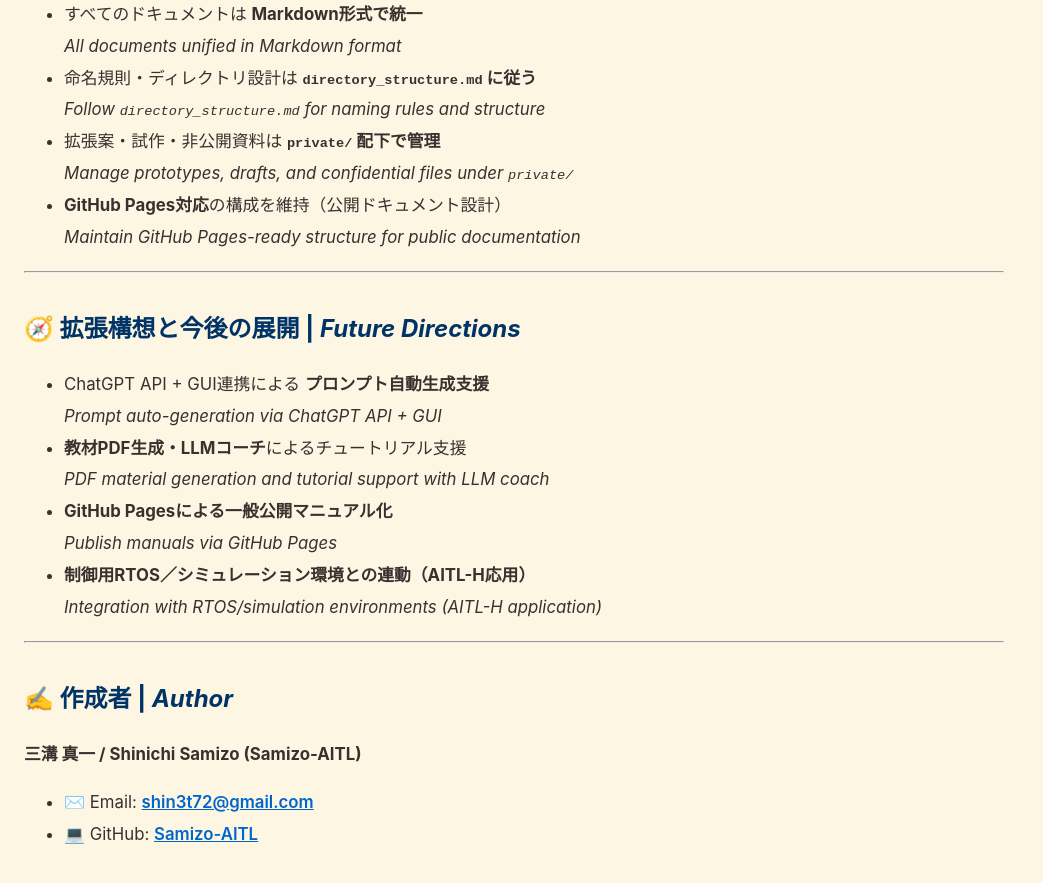
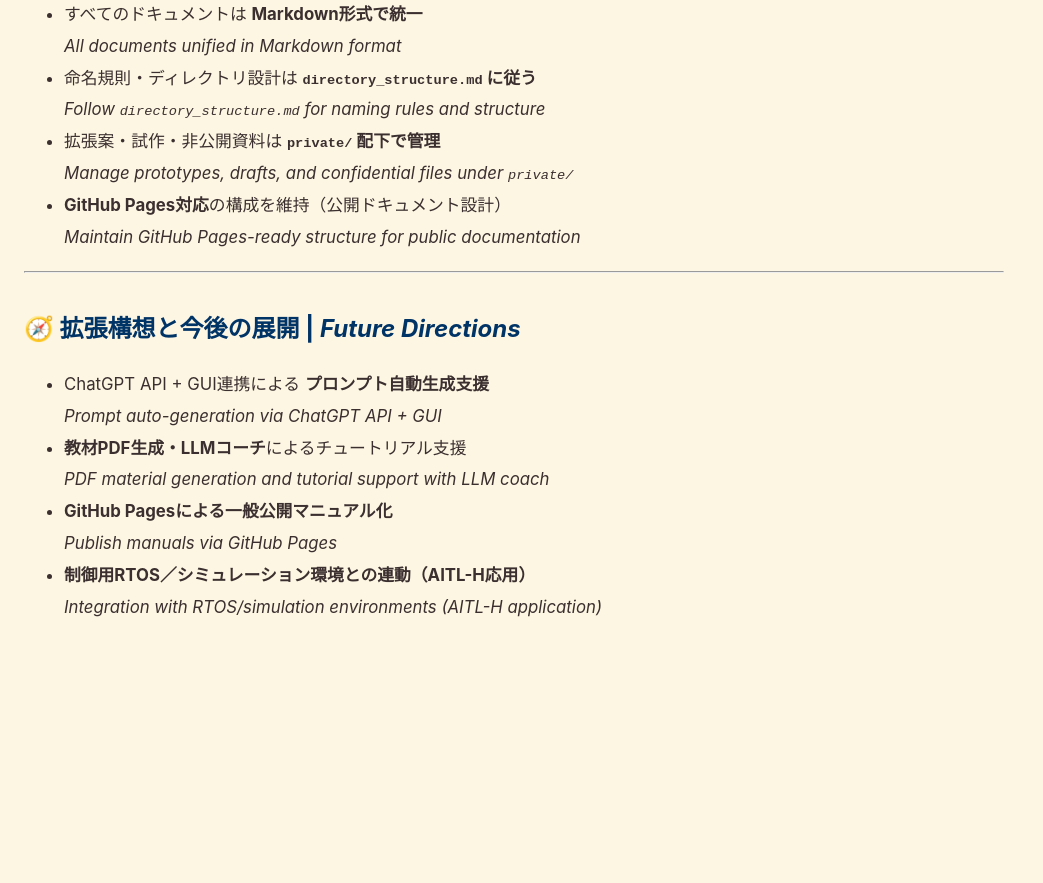
Before and after one commit to Samizo-AITL/SamizoGPT, a Jekyll site: the page built from SamizoGPT-v1x/project_overview.md, in a window 1280 px wide and 900 px high, scrolled down 1575 px. Shown: the top 883 px of the window, without its empty margins (0-1043 px from the left). Built offline with Jekyll 4.4.1, drawn with Linux system fonts in a browser that asks for light colours; after the commit the page ends 2248 px from its top, so only the background shows below that.

Commit message:
Update project_overview.md

```diff
--- a/SamizoGPT-v1x/project_overview.md
+++ b/SamizoGPT-v1x/project_overview.md
@@ -73,11 +73,3 @@
   *Publish manuals via GitHub Pages*
 - **制御用RTOS／シミュレーション環境との連動（AITL-H応用）**
   *Integration with RTOS/simulation environments (AITL-H application)*
-
----
-
-## ✍ 作成者 | *Author*
-
-**三溝 真一 / Shinichi Samizo (Samizo-AITL)**
-- ✉️ Email: [shin3t72@gmail.com](mailto:shin3t72@gmail.com)
-- 💻 GitHub: [Samizo-AITL](https://github.com/Samizo-AITL)
```
